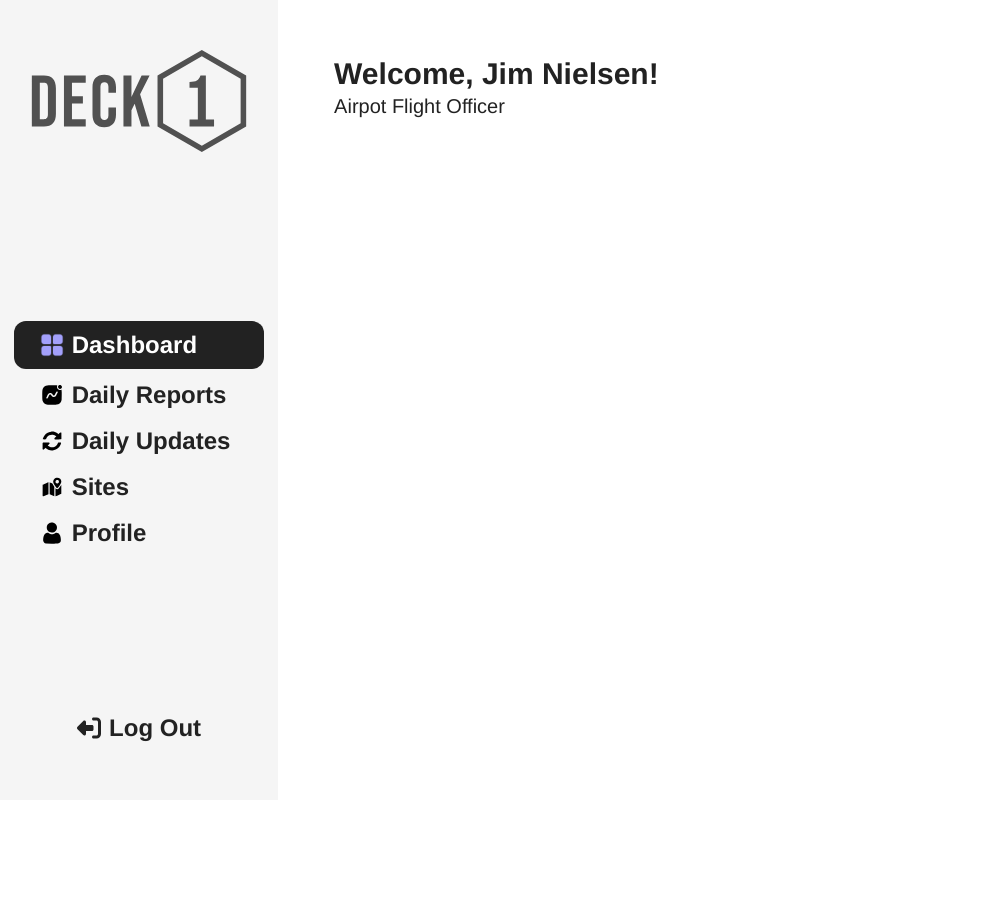
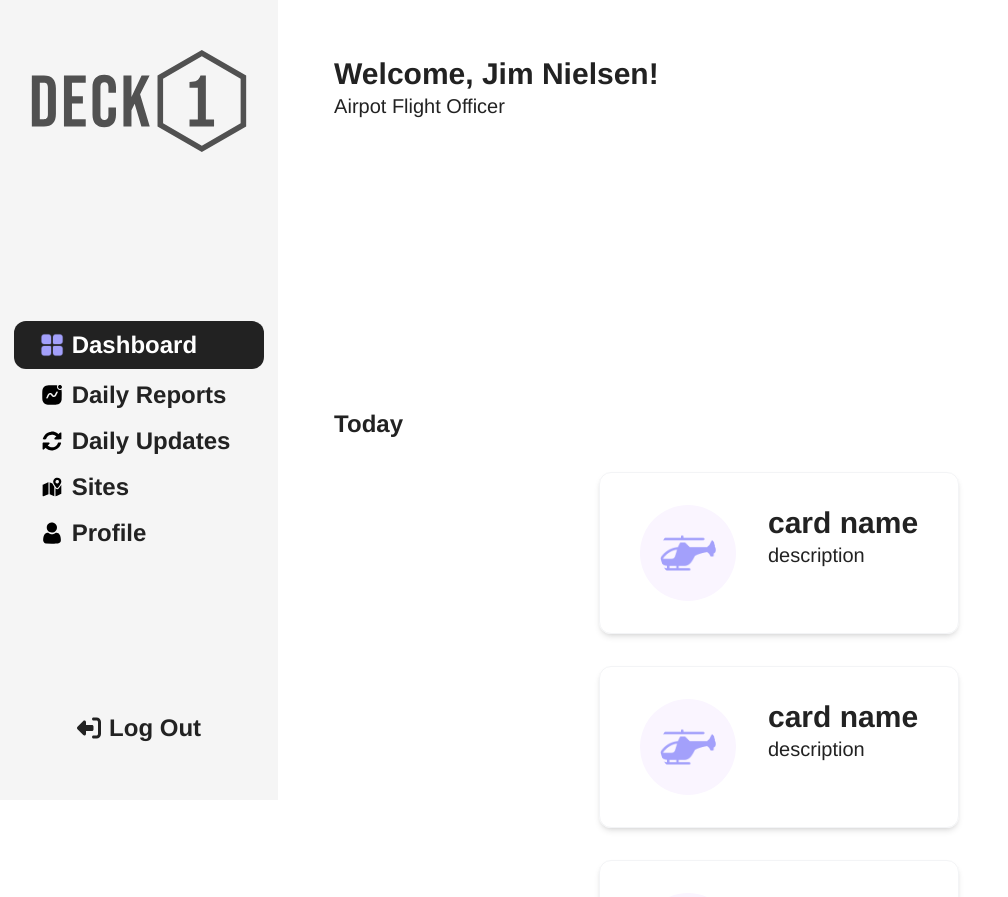
Before and after one commit to tomassabol/DECK1-client, a Vue app: page / in a window 1280 px wide. Shown: the top 897 px of the page, without its empty margins (0-1008 px from the left). Before the commit the page ends 800 px from the top, so only its background shows below. Built offline with nearby package versions, Linux system fonts and the light colour scheme.

Commit message:
reusable cards for dashboard

```diff
--- /dev/null
+++ b/src/components/CardReusable.vue
@@ -0,0 +1,18 @@
+<template>
+    <div class="px-10 py-8 rounded-xl border border-gray-100 shadow-md flex">
+        <img
+            :src="`/icons/Helicopter.svg`"
+            class="initial loading w-24 h-24 bg-purple-50 p-5 rounded-full"
+            data-was-processed="true"
+        />
+        <div class="ml-8">
+            <h1 class="font-bold text-3xl">card name</h1>
+            <h2 class="text-xl">description</h2>
+        </div>
+    </div>
+</template>
+<script setup lang="ts">
+import.meta.glob("../../public/icons/Helicopter.svg", {
+    as: "raw",
+});
+</script>
--- a/src/components/Navbar/Navbar.vue
+++ b/src/components/Navbar/Navbar.vue
@@ -1,6 +1,6 @@
 <template>
     <div
-        class="flex w-80 bg-[#F5F5F5] h-screen flex-col justify-between items-center"
+        class="flex w-80 bg-[#F5F5F5] h-screen flex-col justify-between items-center sticky top-0"
     >
         <router-link :to="{ name: 'Dashboard' }" class="mt-10">
             <img
--- a/src/components/Tables/TableHeader.vue
+++ b/src/components/Tables/TableHeader.vue
@@ -1,6 +1,6 @@
 <template>
     <table>
-        <tr class="flex justify-between mx-4 mt-4 border-b-2">
+        <tr class="flex justify-between mx-4 mt-16 border-b-2">
             <th
                 v-for="header in tableHeaders"
                 class="flex w-10 items-center justify-center"
--- a/src/views/DashboardView.vue
+++ b/src/views/DashboardView.vue
@@ -4,9 +4,20 @@
             :primaryText="`Welcome, ${name}!`"
             :secondaryText="position"
         />
+        <div class="mt-72">
+            <h1 class="font-bold text-2xl mb-8">Today</h1>
+            <div class="flex items-center justify-center">
+                <div
+                    class="flex flex-row flex-wrap gap-x-24 gap-y-8 justify-around w-5/6"
+                >
+                    <CardReusable v-for="i in 4" :key="i" />
+                </div>
+            </div>
+        </div>
     </div>
 </template>
 <script setup lang="ts">
+import CardReusable from "../components/CardReusable.vue";
 import PageTitle from "../components/PageTitle.vue";
 import ButtonReusable from "../components/Buttons/ButtonReusable.vue";
 // TODO: Get the name from the jwt token
```
Also changed, not shown: public/icons/Helicopter.svg (added).
